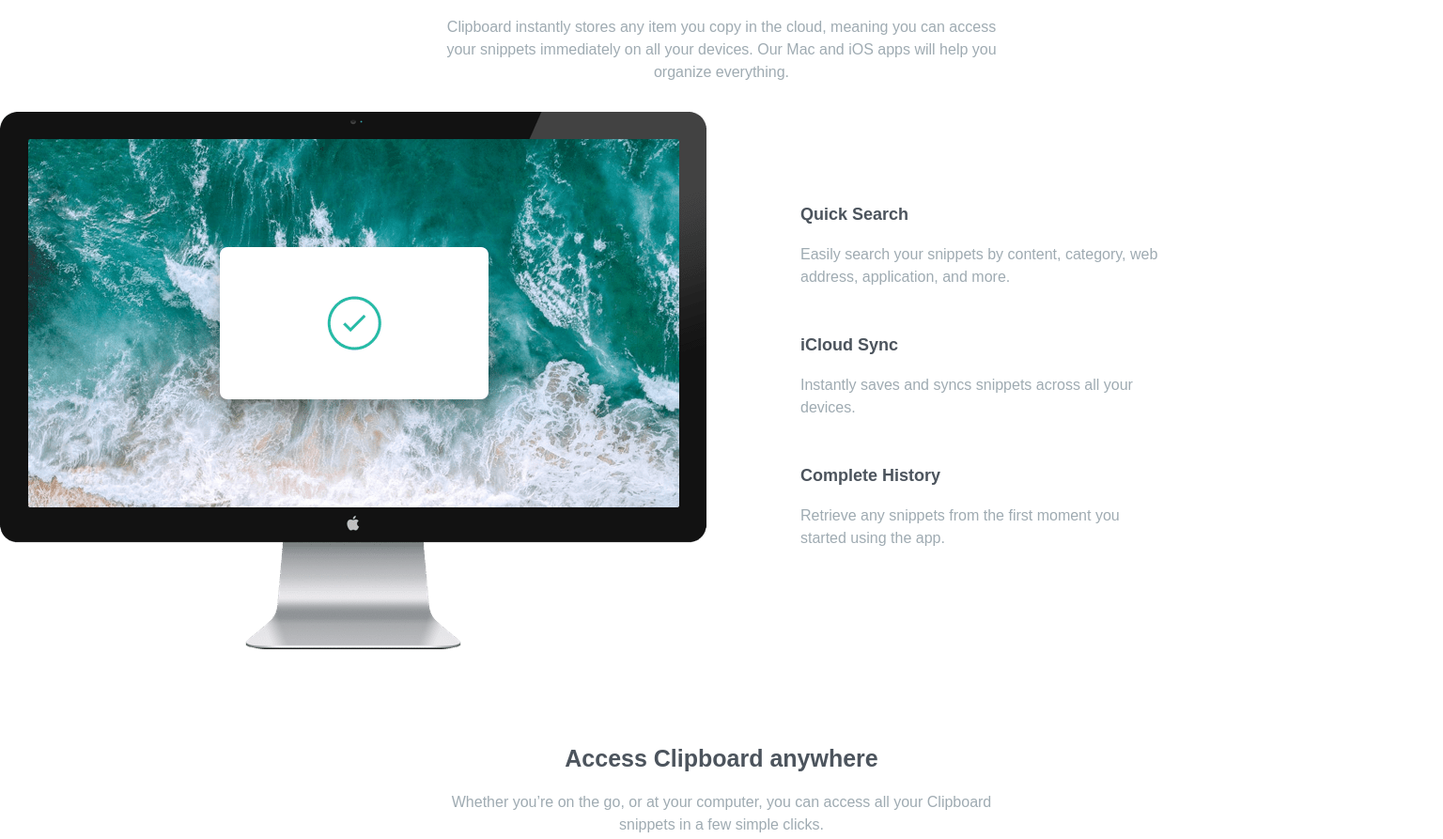
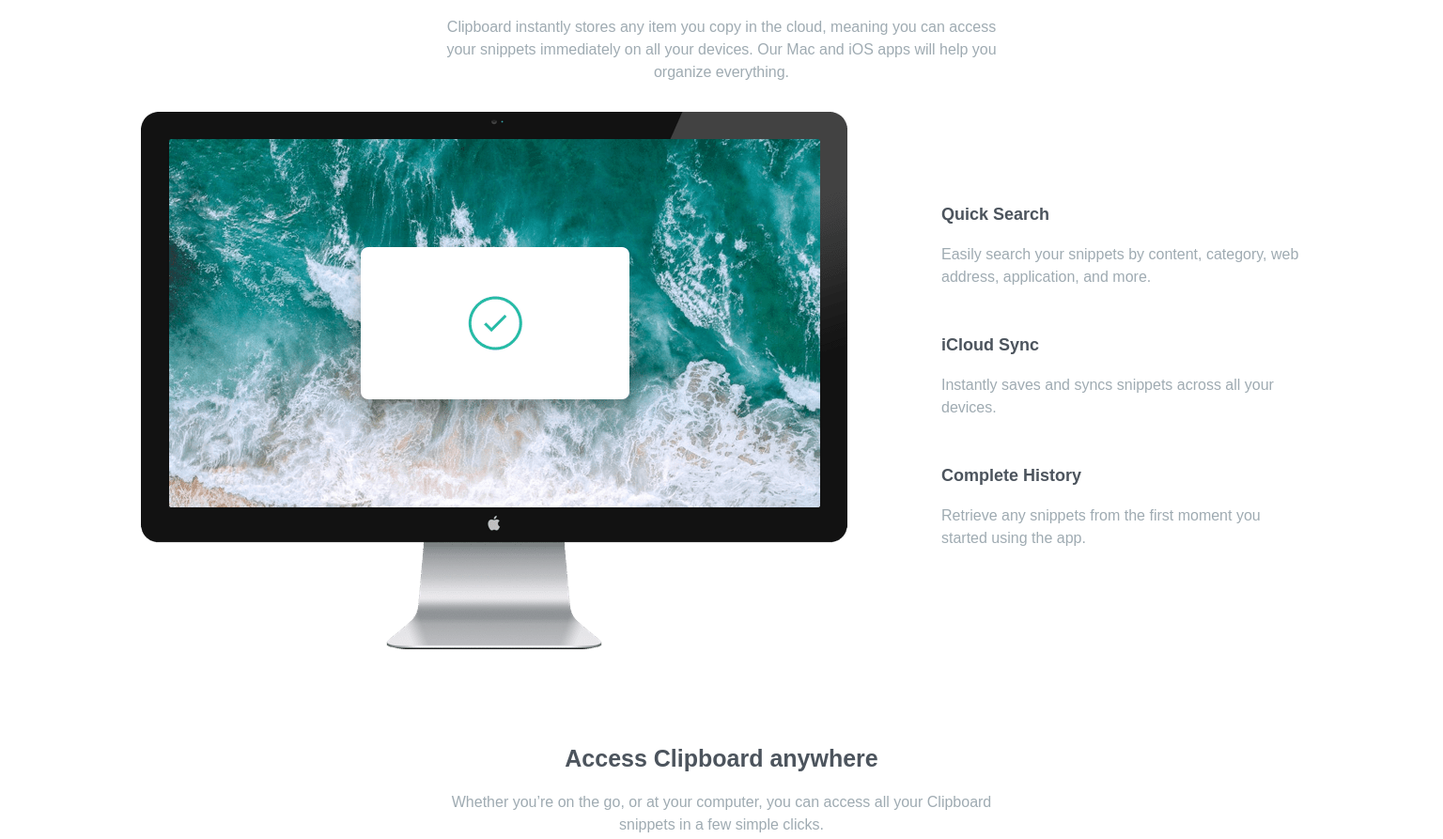
Before and after one commit to lfanjos/clipboard-landing-page-master, a plain HTML site: page index.html in a window 1536 px wide. Shown: the part 509-1402 px from the top of the page at 94% size. Drawn offline with Linux system fonts and the light colour scheme; a web font is replaced by a local one.

Commit message:
Final version

```diff
--- a/style.css
+++ b/style.css
@@ -225,3 +225,13 @@ img {
     margin: 0;
   }
 }
+
+@media (min-width: 1441px) {
+  html {
+    background-size: contain;
+  }
+
+  .wrapper1 {
+    justify-content: center;
+  }
+}
```
